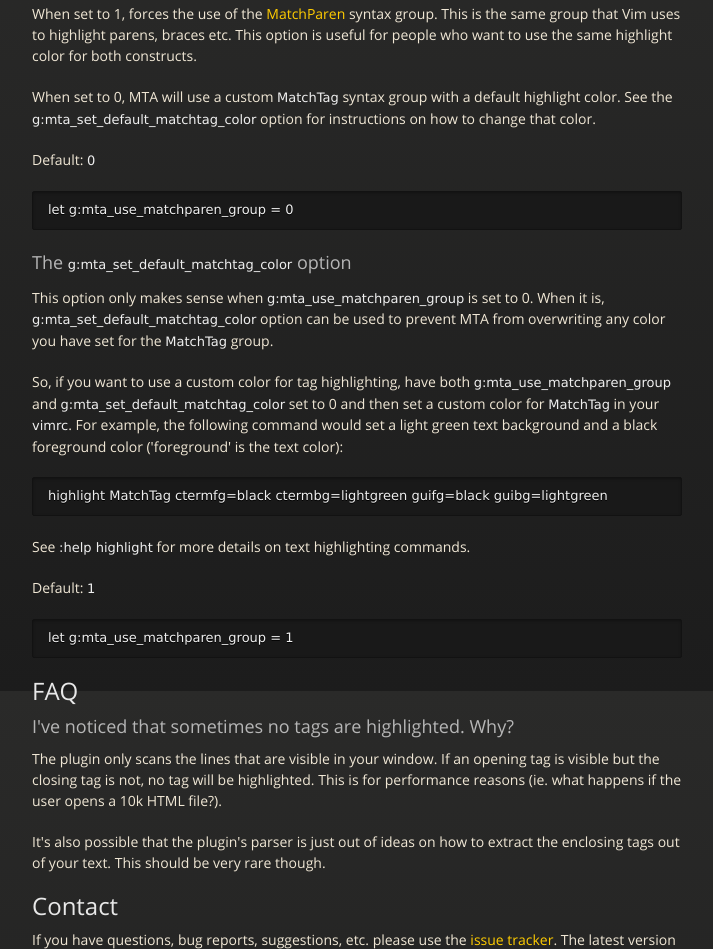
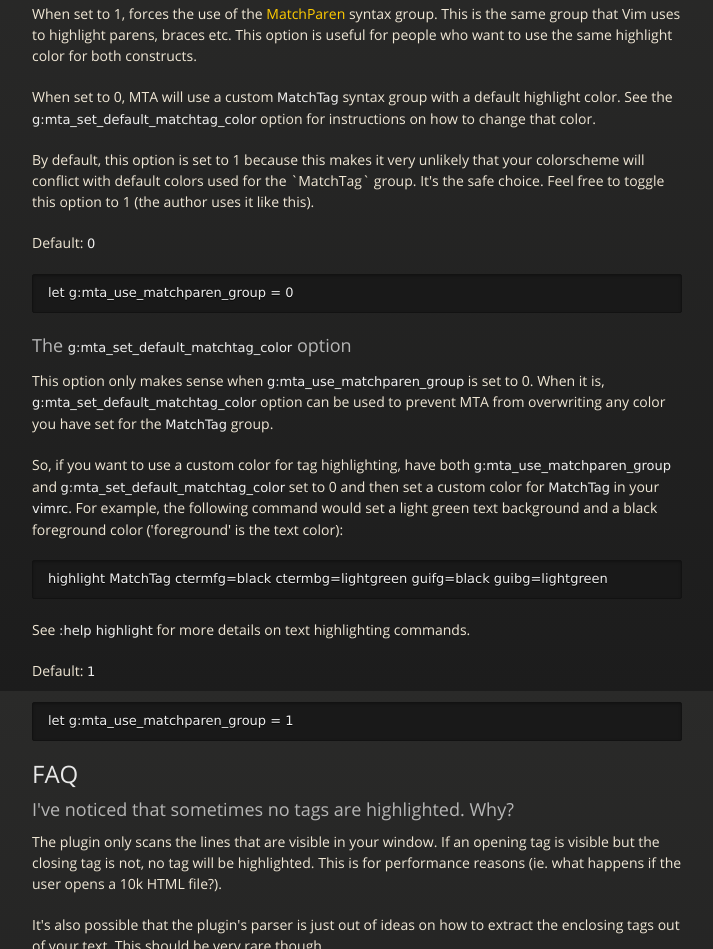
Before and after one commit to Valloric/MatchTagAlways, a plain HTML site: page index.html in a window 1280 px wide. Shown: the part 1709-2658 px from the top of the page, without its empty margins (283-996 px from the left). Drawn offline with nearby package versions, Linux system fonts and the light colour scheme.

Commit message:
Updating text from docs

```diff
--- a/index.html
+++ b/index.html
@@ -107,6 +107,11 @@ useful for people who want to use the same highlight color for both constructs.<
 highlight color. See the <code>g:mta_set_default_matchtag_color</code> option for
 instructions on how to change that color.</p>
 
+<p>By default, this option is set to 1 because this makes it very unlikely that
+your colorscheme will conflict with default colors used for the `MatchTag`
+group. It's the safe choice. Feel free to toggle this option to 1 (the author
+uses it like this).</p>
+
 <p>Default: <code>0</code></p>
 
 <pre><code>let g:mta_use_matchparen_group = 0
```
